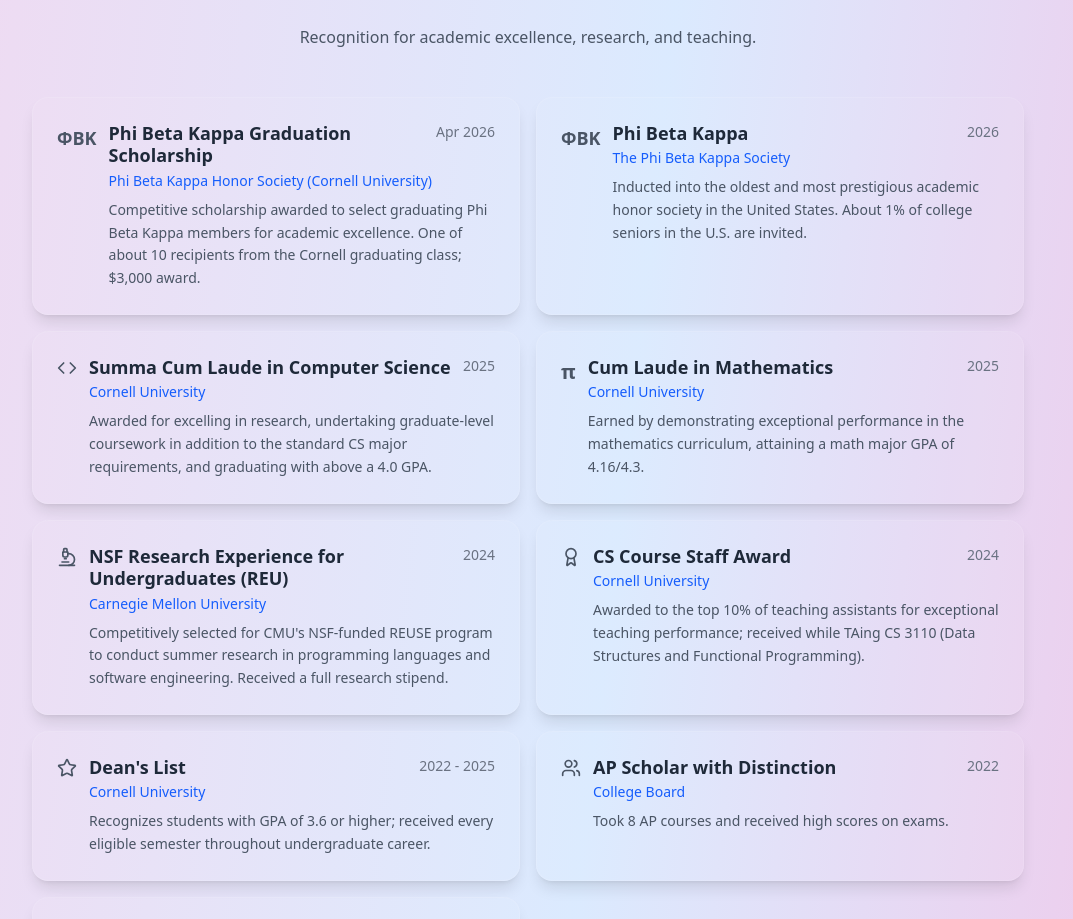
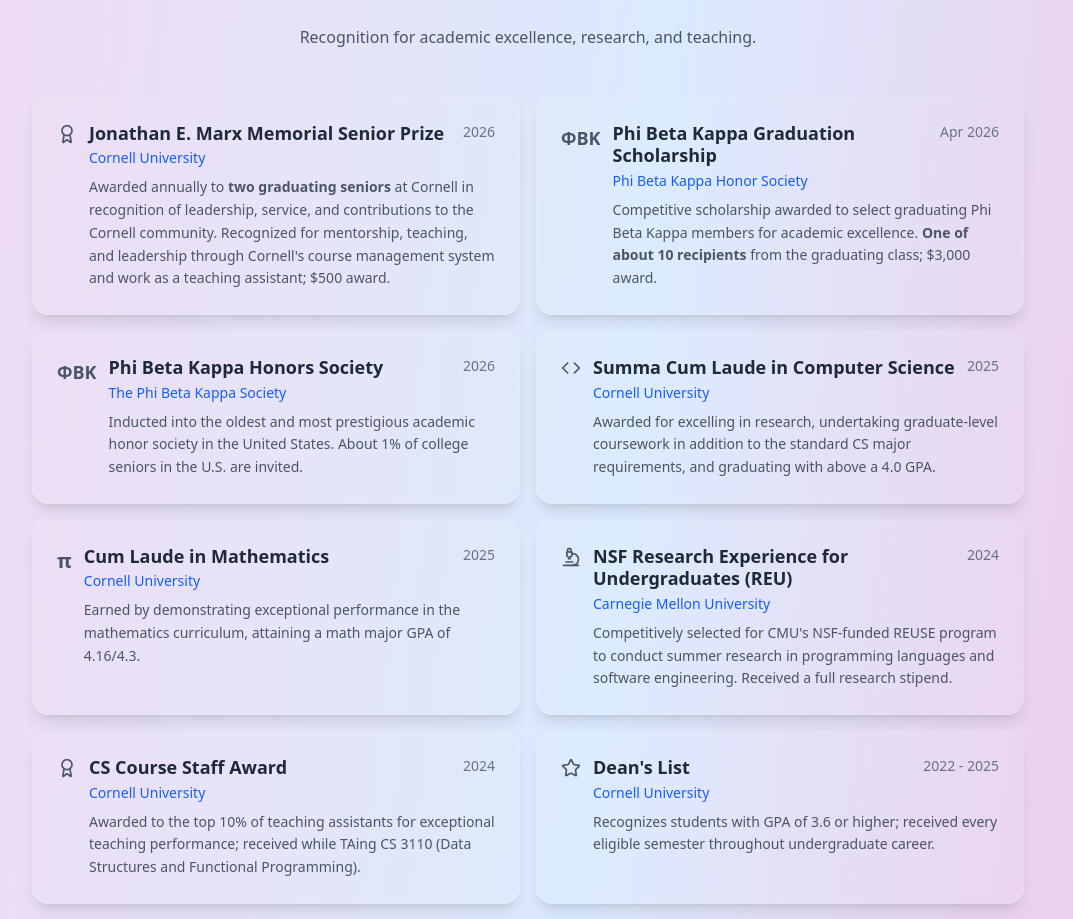
Before and after one commit to LambdaAK/Alex-Kozik-Portfolio, a React (Vite) app: page / in a window 1280 px wide. Shown: the part 4440-5359 px from the top of the page, without its empty margins (112-1185 px from the left). Built offline with nearby package versions, Linux system fonts and the light colour scheme.

Commit message:
Marx prize

```diff
--- a/src/App.tsx
+++ b/src/App.tsx
@@ -958,21 +958,36 @@ const technicalPapersData: TechnicalPaper[] = [
 interface Award {
   title: string;
   organization: string;
-  description: string;
+  description: string | ReactNode;
   date: string;
   icon: 'graduation' | 'microscope' | 'code' | 'pi' | 'award' | 'star' | 'users' | 'pbk' | 'heart';
 }
 
 const awardsData: Award[] = [
   {
+    title: "Jonathan E. Marx Memorial Senior Prize",
+    organization: "Cornell University",
+    description: (
+      <>
+        Awarded annually to <span className="font-bold">two graduating seniors</span> at Cornell in recognition of leadership, service, and contributions to the Cornell community. Recognized for mentorship, teaching, and leadership through Cornell's course management system and work as a teaching assistant; $500 award.
+      </>
+    ),
+    date: "2026",
+    icon: "award"
+  },
+  {
     title: "Phi Beta Kappa Graduation Scholarship",
-    organization: "Phi Beta Kappa Honor Society (Cornell University)",
-    description: "Competitive scholarship awarded to select graduating Phi Beta Kappa members for academic excellence. One of about 10 recipients from the Cornell graduating class; $3,000 award.",
+    organization: "Phi Beta Kappa Honor Society",
+    description: (
+      <>
+        Competitive scholarship awarded to select graduating Phi Beta Kappa members for academic excellence. <span className="font-bold">One of about 10 recipients</span> from the graduating class; $3,000 award.
+      </>
+    ),
     date: "Apr 2026",
     icon: "pbk"
   },
   {
-    title: "Phi Beta Kappa",
+    title: "Phi Beta Kappa Honors Society",
     organization: "The Phi Beta Kappa Society",
     description: "Inducted into the oldest and most prestigious academic honor society in the United States. About 1% of college seniors in the U.S. are invited.",
     date: "2026",
```
